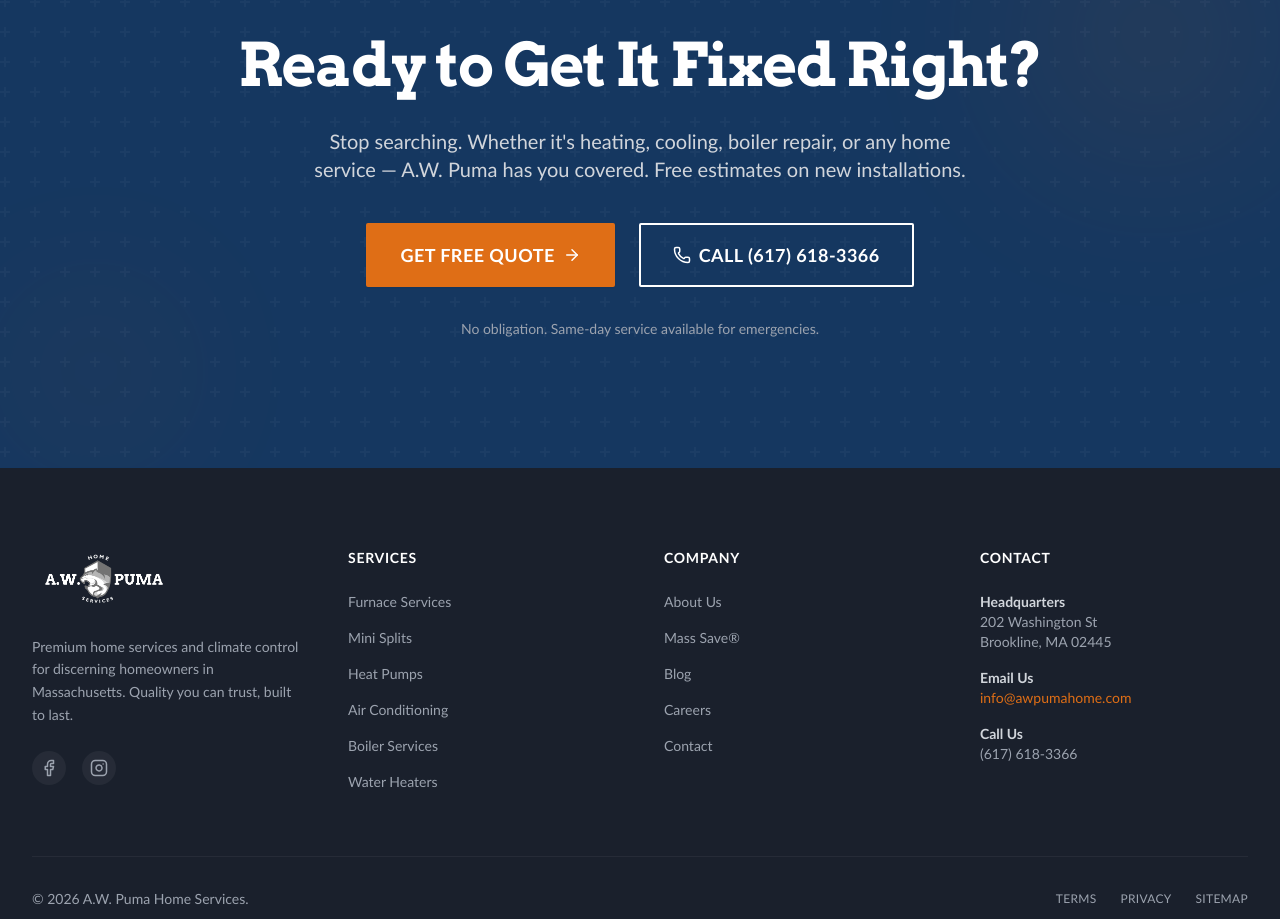
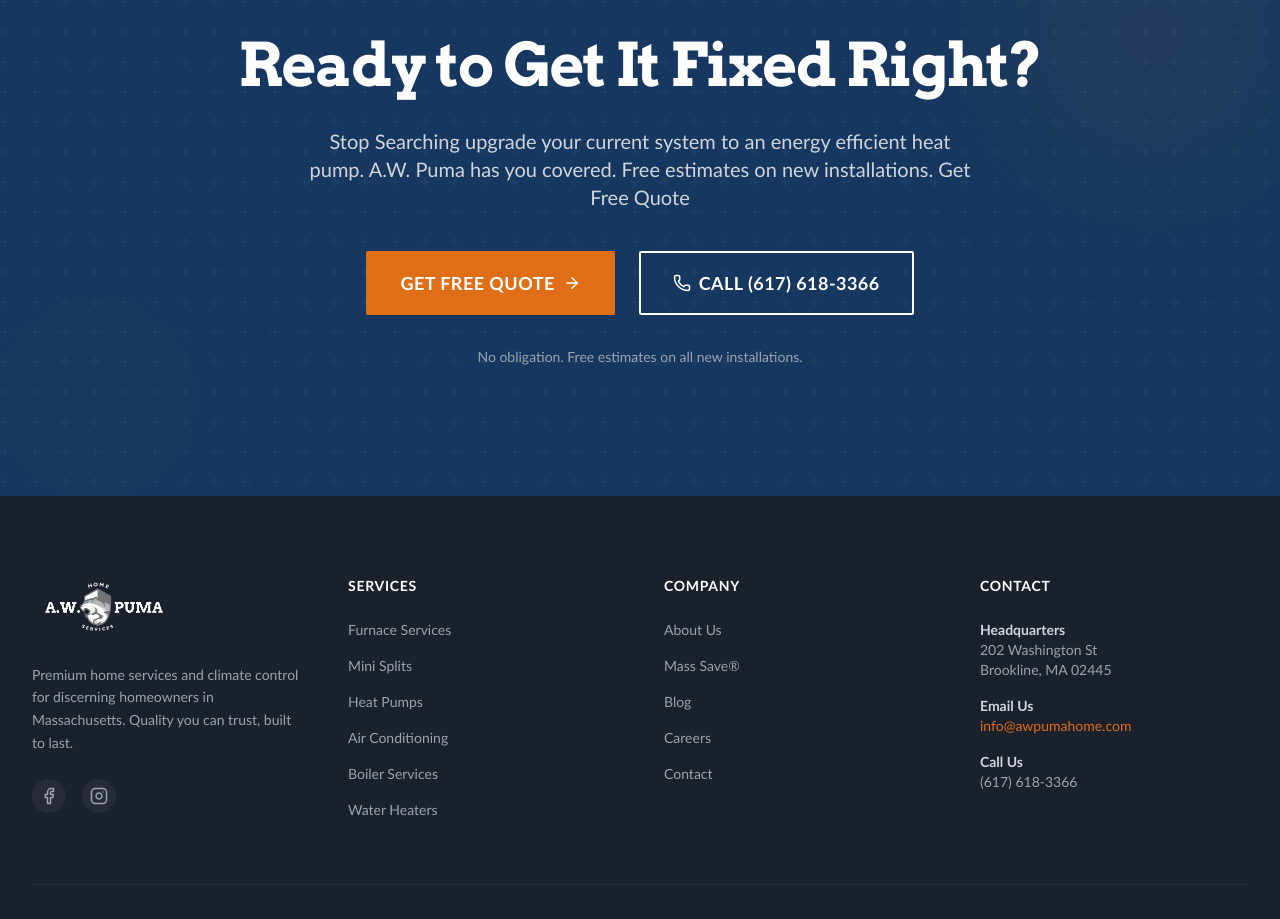
Before and after one commit to ahmedk-hue/a.w.-puma---premium-home-services, a React (Vite) app: page /locations in a window 1280 px wide. Shown: the part 1280-2199 px from the top of the page. Built offline with nearby package versions, Linux system fonts and the light colour scheme.

Commit message:
Revert FAQ equipment answer and update Final CTA copy

```diff
--- a/components/FAQ.tsx
+++ b/components/FAQ.tsx
@@ -37,7 +37,7 @@
   },
   {
     question: "What brands of equipment do you install?",
-    answer: "Stop Searching upgrade your current system to an energy efficient heat pump. A.W. Puma has you covered. Free estimates on new installations. Get Free Quote"
+    answer: "We install and service all major brands including Carrier, Lennox, Trane, Mitsubishi, Rheem, Navien, and more. We'll recommend the best option for your home and budget."
   }
 ];
 
--- a/components/FinalCTA.tsx
+++ b/components/FinalCTA.tsx
@@ -19,7 +19,7 @@
           Ready to Get It Fixed Right?
         </h2>
         <p className="text-xl text-gray-300 mb-10 max-w-2xl mx-auto">
-          Stop searching. Whether it's heating, cooling, boiler repair, or any home service — A.W. Puma has you covered. Free estimates on new installations.
+          Stop Searching upgrade your current system to an energy efficient heat pump. A.W. Puma has you covered. Free estimates on new installations. Get Free Quote
         </p>
 
         <div className="flex flex-col sm:flex-row items-center justify-center gap-6">
@@ -37,7 +37,7 @@
         </div>
 
         <p className="mt-8 text-sm text-gray-400 font-medium">
-          No obligation. Same-day service available for emergencies.
+          No obligation. Free estimates on all new installations.
         </p>
       </div>
     </section>
```
